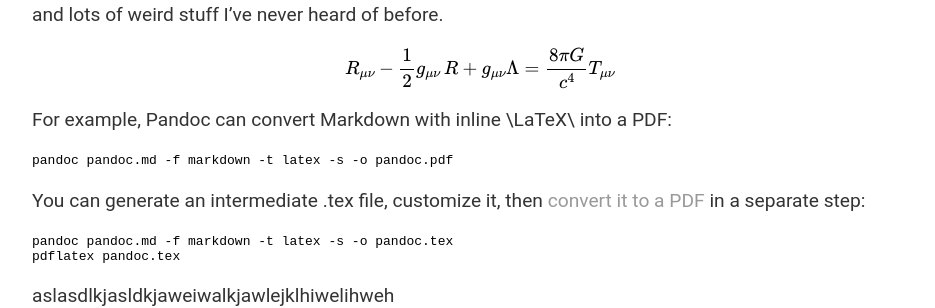
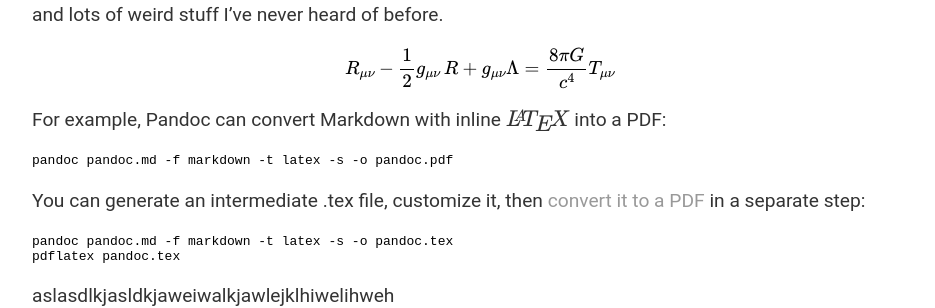
Before and after one commit to brandoncurtis/wiki, a Jekyll site: the page built from _wikipages/software/pandoc.md, in a window 1280 px wide. Shown: the part 270-578 px from the top of the page, without its empty margins (160-1095 px from the left). Built offline with Jekyll 4.4.1, drawn with Linux system fonts in a browser that asks for light colours; formulas are drawn with MathJax 3.

```diff
--- a/_wikipages/software/pandoc.md
+++ b/_wikipages/software/pandoc.md
@@ -15,7 +15,7 @@ R_{\mu \nu} - {1 \over 2}g_{\mu \nu}\,R + g_{\mu \nu} \Lambda
 = {8 \pi G \over c^4} T_{\mu \nu}
 $$
 
-For example, Pandoc can convert Markdown with inline \LaTeX\ into a PDF:
+For example, Pandoc can convert Markdown with inline $\LaTeX$ into a PDF:
 
     pandoc pandoc.md -f markdown -t latex -s -o pandoc.pdf
 
```
